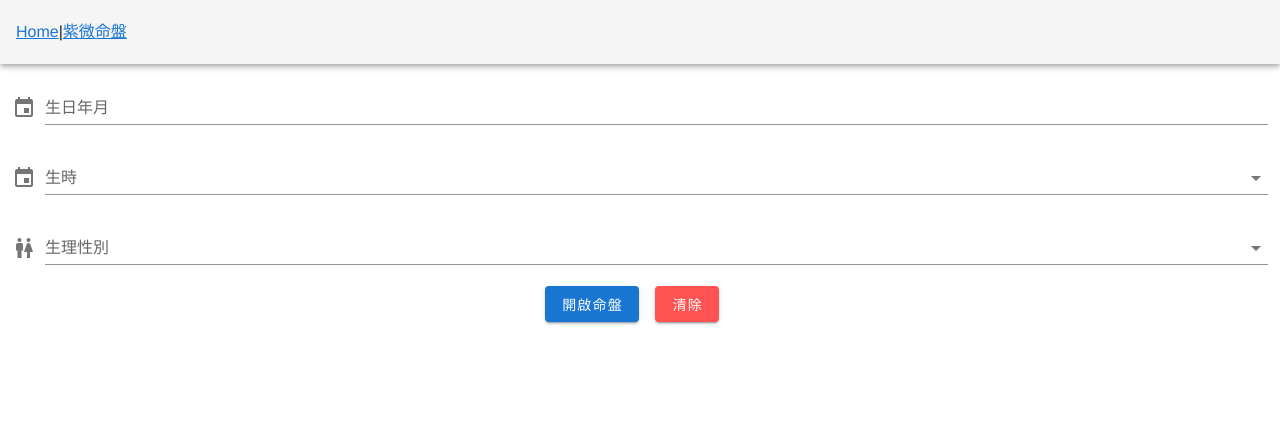
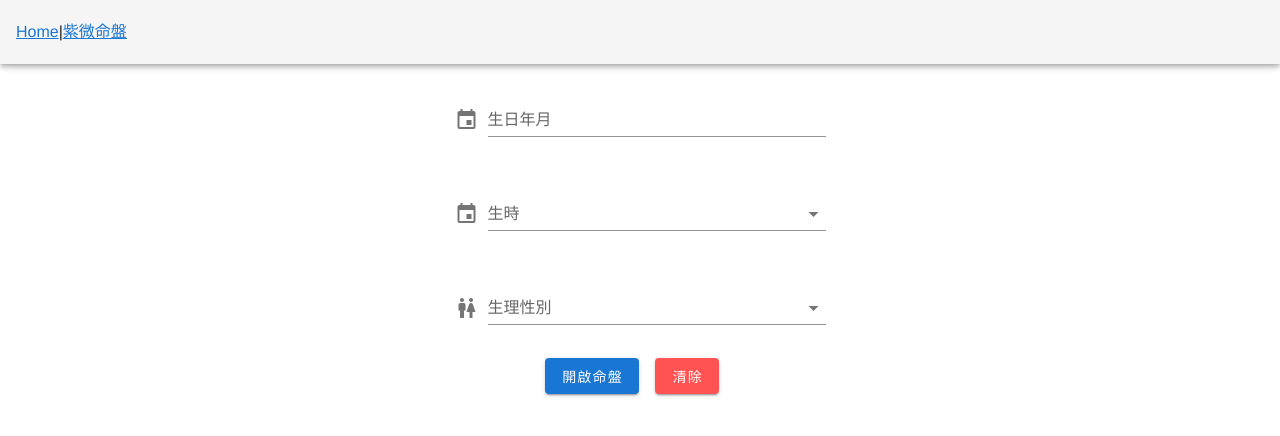
Before and after one commit to librelu/zi-wei-dou-shu-vue, a Vue app: page /ziweiboard in a window 1280 px wide. Shown: the top 436 px of the page. Built offline with nearby package versions, Linux system fonts and the light colour scheme.

Commit message:
fixing format and prepare submit value

```diff
--- a/src/views/ZiWeiBoard.vue
+++ b/src/views/ZiWeiBoard.vue
@@ -4,6 +4,9 @@
     v-model="valid"
     lazy-validation
   >
+    <v-container>
+      <v-row justify="center">
+          <v-col cols="4">
             <v-menu
               ref="menu"
               v-model="menu"
@@ -17,6 +20,7 @@
                   v-model="birthDate"
                   label="生日年月"
                   prepend-icon="mdi-calendar"
+                  :rules="[v => !!v || '請選擇生日年月!']"
                   readonly
                   v-bind="attrs"
                   v-on="on"
@@ -30,6 +34,10 @@
                 @change="save"
               ></v-date-picker>
             </v-menu>
+          </v-col>
+      </v-row>
+      <v-row justify="center">
+        <v-col cols="4">
           <v-select
             v-model="birthTime"
             :items="birthTimes"
@@ -38,6 +46,10 @@
             label="生時"
             required
           ></v-select>
+        </v-col>
+      </v-row>
+      <v-row justify="center">
+        <v-col class="justify-center" cols=4>
           <v-select
             v-model="gender"
             :items="genders"
@@ -46,6 +58,9 @@
             label="生理性別"
             required
           ></v-select>
+        </v-col>
+      </v-row>
+      <v-row justify="center">
         <v-btn
           color="primary"
           class="mr-4"
@@ -60,6 +75,8 @@
         >
           清除
         </v-btn>
+      </v-row>
+    </v-container>
   </v-form>
 </template>
 
@@ -92,7 +109,12 @@ export default {
       this.$refs.form.reset()
     },
     submit(){
-      console.log("hello")
+      this.$refs.form.validate()
+      let gender = this.gender
+      let birthDate = this.birthDate.split("-")
+      let date = new Date(birthDate[0],birthDate[1],birthDate[2], this.birthTime, 0 , 0 ,0)
+      //TODO: data is ready to fetch to backend
+      console.log(gender, date)
     },
     resetValidation () {
       this.$refs.form.resetValidation()
```
Lines whose indentation alone changed are shown as unchanged.
